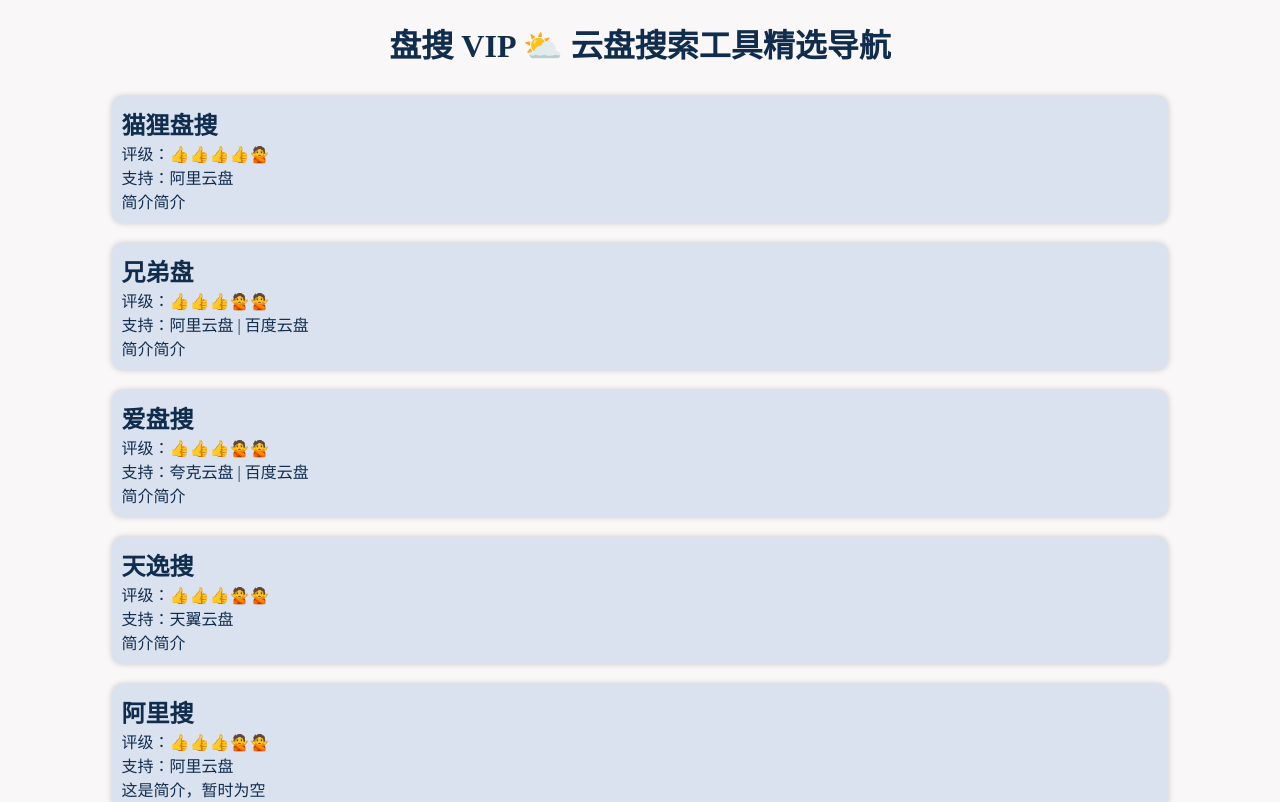
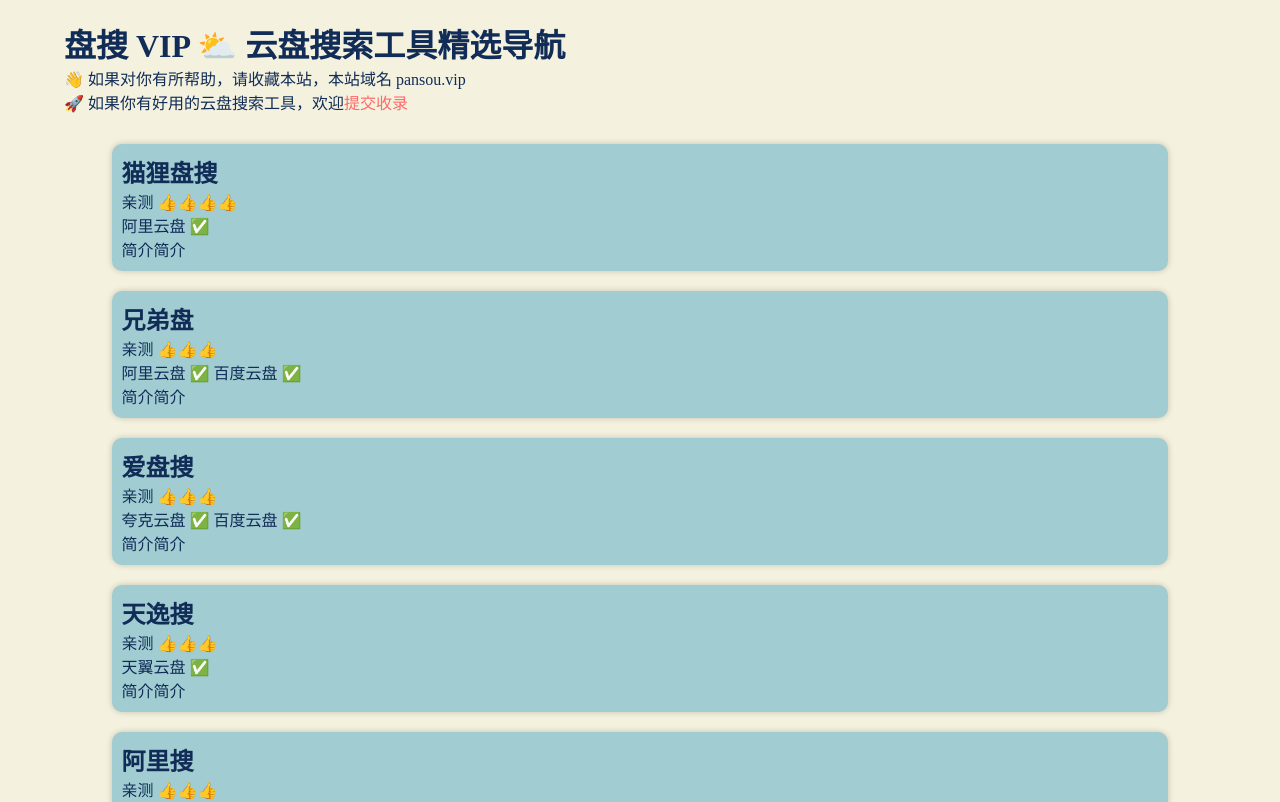
Before and after one commit to rokcso/pansou-vip, a Next.js app: page / in a window 1280 px wide. Shown: the top 802 px of the page. Built offline with nearby package versions, Linux system fonts and the light colour scheme.

Commit message:
fix: correct layout and heading issues in the list UI

```diff
--- a/components/customHead.js
+++ b/components/customHead.js
@@ -4,9 +4,15 @@ export default function CustomHead() {
   return (
     <>
       <Head>
-        <title>盘搜 VIP</title>
-        <meta name="description" content="云盘搜索工具导航站" />
-        <meta name="keywords" content="云盘, 搜索, 百度云盘, 阿里云盘" />
+        <title>盘搜 VIP - 云盘搜索工具精选导航 - pansou.vip</title>
+        <meta
+          name="description"
+          content="盘搜 VIP，精选各大人工亲测好用的云盘搜索工具，提供云盘搜索工具一站式导航，给你 VIP 的体验"
+        />
+        <meta
+          name="keywords"
+          content="云盘搜索, 资源搜索, 网盘搜索, 阿里云盘, 百度云盘"
+        />
         <link rel="canonical" href="https://www.pansou.vip" />
         <link rel="icon" href="/favicon/icon16x16.png" />
         <link rel="icon" href="/favicon/icon32x32.png" />
--- a/components/layout.js
+++ b/components/layout.js
@@ -9,6 +9,11 @@ export default function Layout({ children }) {
           <Link href={`/`} className={styles.logo}>
             <h1>盘搜 VIP ⛅ 云盘搜索工具精选导航</h1>
           </Link>
+          <p>👋 如果对你有所帮助，请收藏本站，本站域名 pansou.vip</p>
+          <p className={styles.formLink}>
+            🚀 如果你有好用的云盘搜索工具，欢迎
+            <a href="https://jinshuju.net/f/s590FY">提交收录</a>
+          </p>
         </header>
         <main>{children}</main>
         <footer className={styles.footer}>
--- a/components/layout.module.css
+++ b/components/layout.module.css
@@ -10,9 +10,17 @@
     padding: 20px 0;
 }
 
+.header p {
+    margin: 0;
+}
+
+.formLink a {
+    color: #FF6969;
+}
+
 .logo h1 {
     margin: 0;
-    text-align: center;
+    /* text-align: center; */
 }
 
 .logo:hover {
@@ -25,5 +33,5 @@
 }
 
 .footer a {
-    color: #3F72AF;
+    color: #FF6969;
 }
--- a/components/sitesList.js
+++ b/components/sitesList.js
@@ -10,10 +10,10 @@ export default function SitesList({ sites }) {
             <Link href={site.link} className={styles.cardLink}>
               <h2>{site.name}</h2>
               <div>
-                <span>评级：{site.score}</span>
+                <span>亲测 {site.score}</span>
               </div>
               <div>
-                <span>支持：{site.tags}</span>
+                <span>{site.platform}</span>
               </div>
               <div>
                 <p>{site.briefIntro}</p>
--- a/components/sitesList.module.css
+++ b/components/sitesList.module.css
@@ -8,7 +8,7 @@
     width: 90%;
     margin: 10px;
     padding: 10px;
-    background-color: #DBE2EF;
+    background-color: #A1CCD1;
     border-radius: 10px;
     box-shadow: 0 0 6px rgba(0, 0, 0, 0.2);
     transition: transform 0.3s ease, box-shadow 0.3s ease;
--- a/public/sitesData.json
+++ b/public/sitesData.json
@@ -3,96 +3,96 @@
         "id": "alipansou",
         "name": "猫狸盘搜",
         "link": "https://www.alipansou.com/",
-        "tags": "阿里云盘",
-        "score": "👍👍👍👍🙅",
+        "score": "👍👍👍👍",
+        "platform": "阿里云盘 ✅",
         "briefIntro": "简介简介"
     },
     {
         "id": "xiongdipan",
         "name": "兄弟盘",
-        "score": "👍👍👍🙅🙅",
         "link": "https://xiongdipan.com/",
-        "tags": "阿里云盘 | 百度云盘",
+        "score": "👍👍👍",
+        "platform": "阿里云盘 ✅ 百度云盘 ✅",
         "briefIntro": "简介简介"
     },
     {
         "id": "aipanso",
         "name": "爱盘搜",
-        "score": "👍👍👍🙅🙅",
         "link": "https://aipanso.com/",
-        "tags": "夸克云盘 | 百度云盘",
+        "score": "👍👍👍",
+        "platform": "夸克云盘 ✅ 百度云盘 ✅",
         "briefIntro": "简介简介"
     },
     {
         "id": "tianyiso",
         "name": "天逸搜",
-        "score": "👍👍👍🙅🙅",
         "link": "https://www.tianyiso.com/",
-        "tags": "天翼云盘",
+        "score": "👍👍👍",
+        "platform": "天翼云盘 ✅",
         "briefIntro": "简介简介"
     },
     {
         "id": "aliso",
         "name": "阿里搜",
-        "score": "👍👍👍🙅🙅",
         "link": "https://aliso.cc/",
-        "tags": "阿里云盘",
+        "score": "👍👍👍",
+        "platform": "阿里云盘 ✅",
         "briefIntro": "这是简介，暂时为空"
     },
     {
         "id": "pansoso",
         "name": "阿里搜",
-        "score": "👍👍👍🙅🙅",
         "link": "https://www.pansoso.com/",
-        "tags": "",
+        "score": "👍👍👍",
+        "platform": "阿里云盘 ✅",
         "briefIntro": "这是简介，暂时为空"
     },
     {
         "id": "dalipan",
         "name": "大力盘",
-        "score": "👍👍👍🙅🙅",
         "link": "https://www.dalipan.com/",
-        "tags": "",
+        "score": "👍👍👍",
+        "platform": "阿里云盘 ✅",
         "briefIntro": "这是简介，暂时为空"
     },
     {
         "id": "dashengpan",
         "name": "大圣盘",
-        "score": "👍👍👍🙅🙅",
         "link": "https://www.dashengpan.com/",
-        "tags": "",
+        "score": "👍👍👍",
+        "platform": "阿里云盘 ✅",
         "briefIntro": "这是简介，暂时为空"
     },
     {
         "id": "qianfan",
         "name": "干帆搜索",
-        "score": "👍👍👍🙅🙅",
         "link": "https://pan.qianfan.app/",
-        "tags": "",
+        "score": "👍👍👍",
+        "platform": "阿里云盘 ✅",
         "briefIntro": "这是简介，暂时为空"
     },
     {
         "id": "niceso",
         "name": "奈斯搜索",
-        "score": "👍👍👍🙅🙅",
         "link": "https://www.niceso.net/",
-        "tags": "",
+        "score": "👍👍👍",
+        "platform": "阿里云盘 ✅",
         "briefIntro": "这是简介，暂时为空"
     },
     {
         "id": "xuebapan",
         "name": "学霸盘",
-        "score": "👍👍👍🙅🙅",
         "link": "https://www.xuebapan.com/",
-        "tags": "",
+        "score": "👍👍👍",
+        "platform": "阿里云盘 ✅",
         "briefIntro": "这是简介，暂时为空"
     },
     {
         "id": "upyunso",
         "name": "UP 云搜",
-        "score": "👍👍👍🙅🙅",
         "link": "https://www.upyunso.com/",
-        "tags": "",
+        "score": "👍👍👍",
+        "platform": "阿里云盘 ✅",
         "briefIntro": "这是简介，暂时为空"
     }
 ]
--- a/styles/globals.css
+++ b/styles/globals.css
@@ -1,12 +1,12 @@
 html, body {
     padding: 0;
     margin: 0;
-    background: #F9F7F7;
-    color: #112D4E;
+    background: #F4F2DE;
+    color: #102C57;
 }
 
 a {
-    color: #112D4E;
+    color: #102C57;
     text-decoration: none;
 }
 
```
